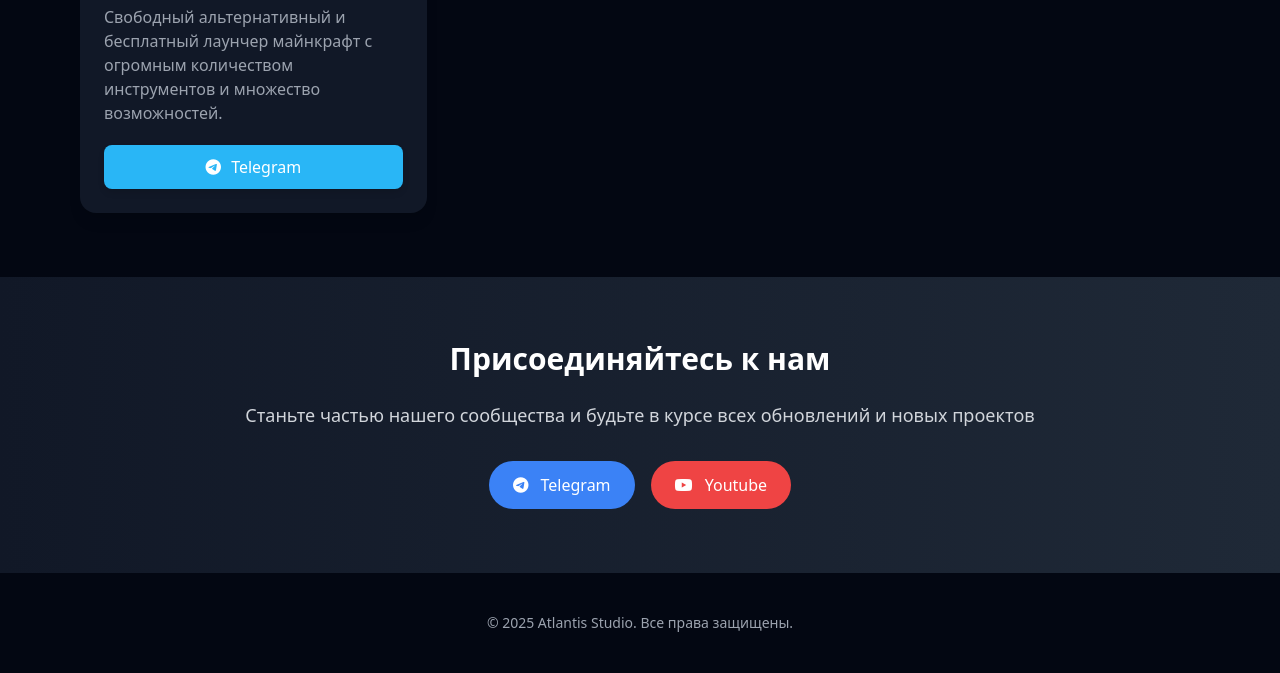
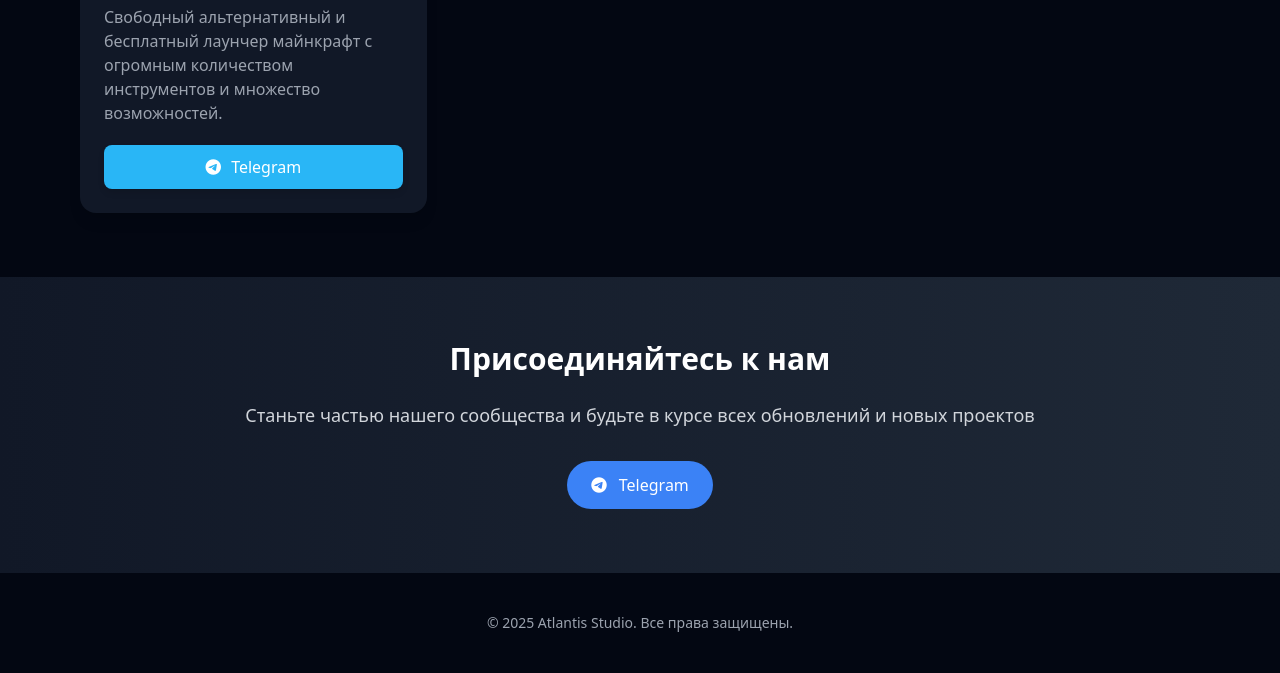
Before and after one commit to M1rotv0rets/Atlantis_Studio, a plain HTML site: page contats.html in a window 1280 px wide. Shown: the part 1191-1864 px from the top of the page. Drawn offline with nearby package versions, Linux system fonts and the light colour scheme.

Commit message:
Update contats.html

```diff
--- a/contats.html
+++ b/contats.html
@@ -233,9 +233,6 @@
         <a href="https://t.me/atlantis_studio_chat" class="bg-blue-500 hover:bg-blue-600 text-white px-6 py-3 rounded-full transition transform hover:scale-105">
           <i class="fab fa-telegram-plane mr-2"></i> Telegram
         </a>
-         <a href="https://t.me/atlantis_studio_chat" class="bg-red-500 hover:bg-red-600 text-white px-6 py-3 rounded-full transition transform hover:scale-105">
-          <i class="fab fa-youtube mr-2"></i> Youtube
-        </a>
       </div>
     </div>
   </section>
```
